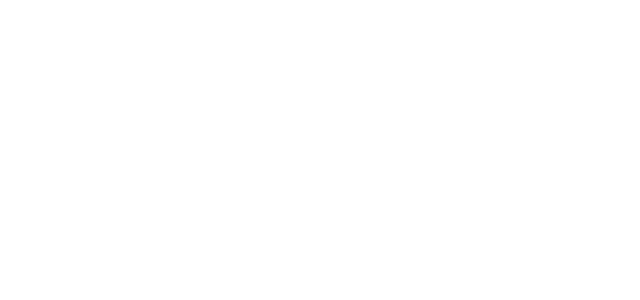
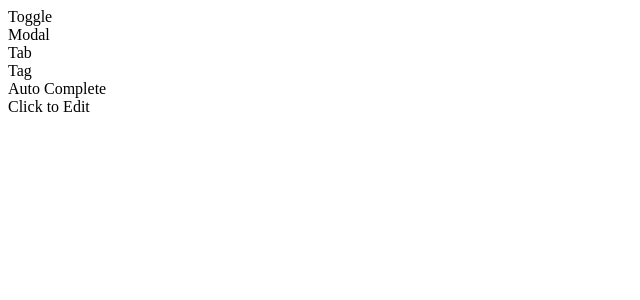
Before and after one commit to dev-seomoon/wanted_pre_onboarding, a React (Create React App) app in the folder custom-component/: page / in a window 1280 px wide. Shown: the top 300 px of the page, without its empty margins (0-640 px from the left). Built offline with nearby package versions, Linux system fonts and the light colour scheme.

Commit message:
[feat] App.jsx에서 컴포넌트 렌더링

```diff
--- a/custom-component/src/App.jsx
+++ b/custom-component/src/App.jsx
@@ -1,7 +1,22 @@
 import React from "react";
+import Toggle from "./component/Toggle/Toggle";
+import Modal from "./component/Modal/Modal";
+import Tab from "./component/Tab/Tab";
+import Tag from "./component/Tag/Tag";
+import AutoComplete from "./component/AutoComplete/AutoComplete";
+import ClickToEdit from "./component/ClickToEdit/ClickToEdit";
 
 function App() {
-  return <div className="App" />;
+  return (
+    <div className="App">
+      <Toggle />
+      <Modal />
+      <Tab />
+      <Tag />
+      <AutoComplete />
+      <ClickToEdit />
+    </div>
+  );
 }
 
 export default App;
--- a/custom-component/src/component/Tag/Tag.jsx
+++ b/custom-component/src/component/Tag/Tag.jsx
@@ -1,8 +1,6 @@
 import React from "react";
 import TagStyled from "./Tag.styles";
 
-const Tag = () => {
-  return <TagStyled>Tag</TagStyled>;
-};
+const Tag = () => <TagStyled>Tag</TagStyled>;
 
 export default Tag;
--- a/custom-component/src/component/Toggle/Toggle.jsx
+++ b/custom-component/src/component/Toggle/Toggle.jsx
@@ -1,5 +1,5 @@
 import React from "react";
-import ToggleStyled from "./Toogle.styles";
+import ToggleStyled from "./Toggle.styles";
 
 const Toggle = () => <ToggleStyled>Toggle</ToggleStyled>;
 
--- a/custom-component/src/component/Toggle/Toggle.styles.jsx
+++ b/custom-component/src/component/Toggle/Toggle.styles.jsx
@@ -1,5 +1,5 @@
 import styled from "styled-components";
 
-const TabStyled = styled.div``;
+const ToggleStyled = styled.div``;
 
-export default TabStyled;
+export default ToggleStyled;
```
